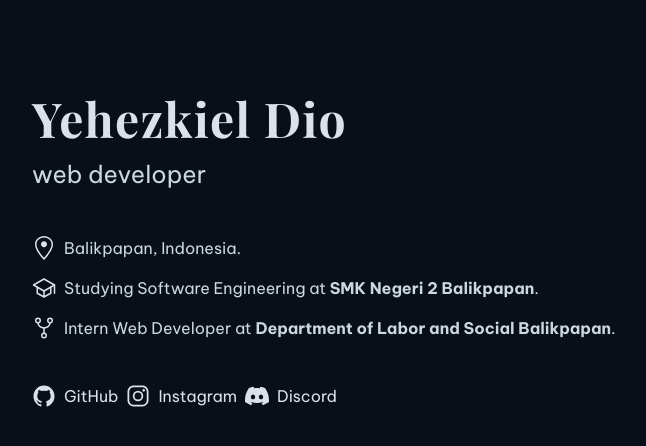
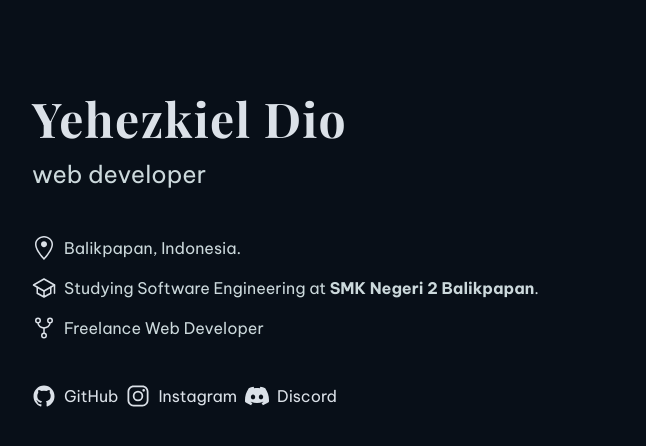
Before and after one commit to yehezkieldio/personal-website, a Next.js app: page / in a window 1280 px wide. Shown: the top 446 px of the page, without its empty margins (59-705 px from the left). Built offline with nearby package versions, Linux system fonts and the light colour scheme.

Commit message:
chore: self-employed

```diff
--- a/pages/index.tsx
+++ b/pages/index.tsx
@@ -34,7 +34,7 @@ const Index: NextPage = () => {
                     <HStack>
                         <Icon as={IoGitNetworkOutline} w={6} h={6} />
                         <Text fontSize={{ base: "xs", md: "md" }} fontWeight="normal">
-                            Intern Web Developer at <strong>Department of Labor and Social Balikpapan</strong>.
+                            Freelance Web Developer
                         </Text>
                     </HStack>
                 </Stack>
```
